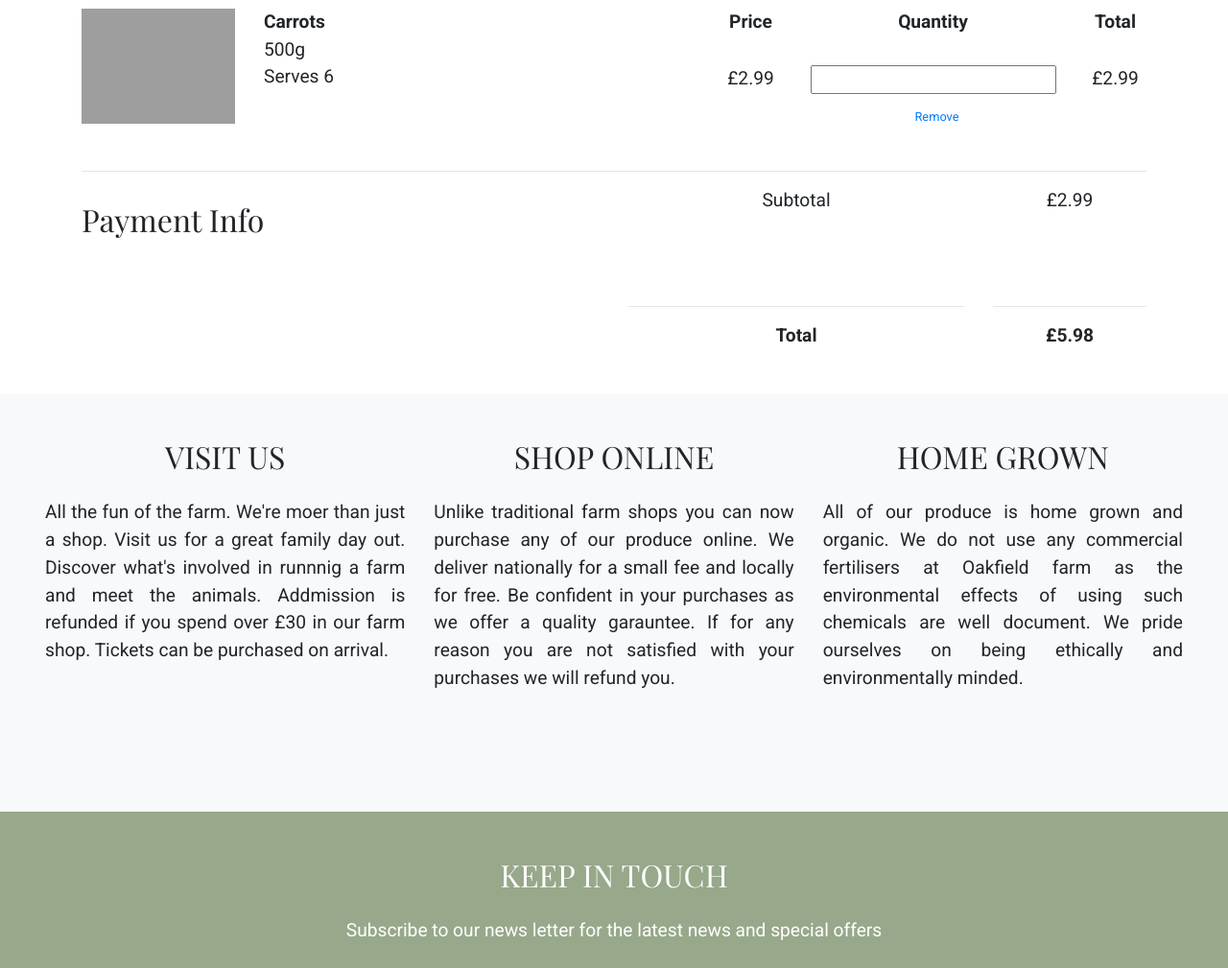
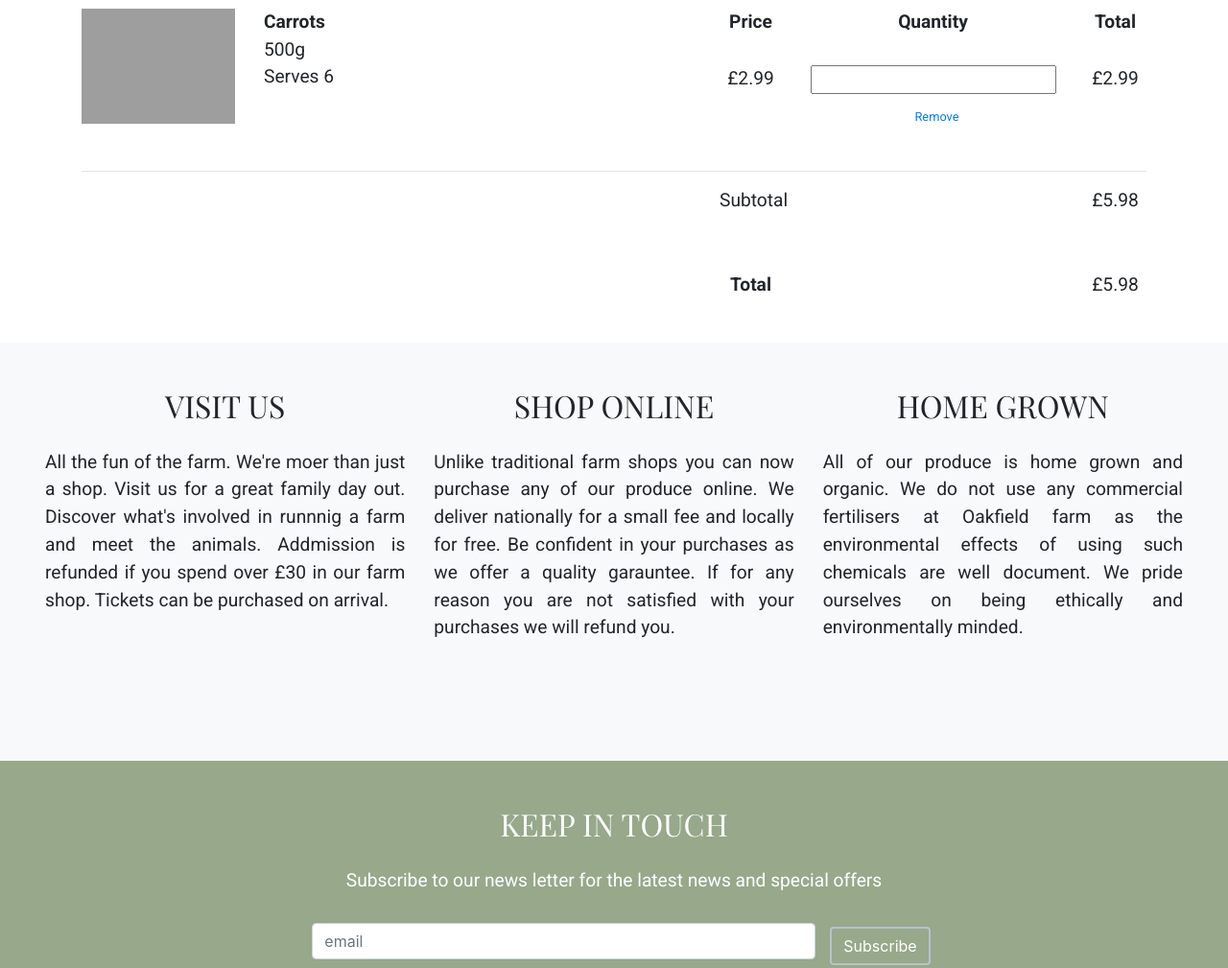
Before and after one commit to JayPeaa/msproject5, a Django app: page /cart/ in a window 1280 px wide. Shown: the part 639-1648 px from the top of the page at 96% size. Run offline with Django 3.2, Linux system fonts and the light colour scheme; some libraries are stand-ins or nearby versions; grey boxes are pictures that could not be loaded.

Commit message:
Styled cart page Subtotal and Total sections#

```diff
--- a/templates/cart.html
+++ b/templates/cart.html
@@ -10,20 +10,20 @@
         </div>
     </div>
     <div class="row">
-        <div class="col-sm-12 col-md-2">
+        <div class="col-sm-6 col-md-2">
             <img src="../static/img/carrots.jpg" class="img-fluid" alt="">
         </div>
-        <div class="col-sm-12 col-md-2">
+        <div class="col-sm-6 col-md-2">
             <p><strong>Carrots</strong><br>500g<br>Serves 6</p>
         </div>
         <div class="offset-md-3">
 
         </div>
-        <div class="col-sm-12 col-md-1">
+        <div class="col-sm-6 col-md-1">
             <p class="text-center"><strong>Price</strong></p>
             <p class="text-center">£2.99</p>
         </div>
-        <div class="col-sm-12 col-md-3 text-center">
+        <div class="col-sm-6 col-md-3 text-center">
             <p class="text-center"><strong>Quantity</strong></p>
             <input class="text-center align-items-center" type="number"></input>
             <div class="text-center">
@@ -31,7 +31,35 @@
             </small>
             </div>
         </div>
-        <div class="col-sm-12 col-md-1">
+        <div class="col-sm-6 col-md-1">
+            <p class="text-center"><strong>Total</strong></p>
+            <p class="text-center">£2.99</p>
+        </div>
+    </div>
+    <hr>
+    <div class="row">
+        <div class="col-sm-6 col-md-2">
+            <img src="../static/img/carrots.jpg" class="img-fluid" alt="">
+        </div>
+        <div class="col-sm-6 col-md-2">
+            <p><strong>Carrots</strong><br>500g<br>Serves 6</p>
+        </div>
+        <div class="offset-md-3">
+
+        </div>
+        <div class="col-sm-6 col-md-1">
+            <p class="text-center"><strong>Price</strong></p>
+            <p class="text-center">£2.99</p>
+        </div>
+        <div class="col-sm-6 col-md-3 text-center">
+            <p class="text-center"><strong>Quantity</strong></p>
+            <input class="text-center align-items-center" type="number"></input>
+            <div class="text-center">
+                <small class="text-muted "><a class="ml-2" href="#">Remove</a>
+            </small>
+            </div>
+        </div>
+        <div class="col-sm-6 col-md-1">
             <p class="text-center"><strong>Total</strong></p>
             <p class="text-center">£2.99</p>
         </div>
@@ -39,55 +67,36 @@
     <hr>
     <div class="row">
         <div class="col-sm-12 col-md-2">
-            <img src="../static/img/carrots.jpg" class="img-fluid" alt="">
         </div>
         <div class="col-sm-12 col-md-2">
-            <p><strong>Carrots</strong><br>500g<br>Serves 6</p>
         </div>
         <div class="offset-md-3">
 
         </div>
         <div class="col-sm-12 col-md-1">
-            <p class="text-center"><strong>Price</strong></p>
-            <p class="text-center">£2.99</p>
+            <p class="text-center">Subtotal</p>
         </div>
         <div class="col-sm-12 col-md-3 text-center">
-            <p class="text-center"><strong>Quantity</strong></p>
-            <input class="text-center align-items-center" type="number"></input>
-            <div class="text-center">
-                <small class="text-muted "><a class="ml-2" href="#">Remove</a>
-            </small>
-            </div>
+        </div>
+        <div class="col-sm-12 col-md-1">
+            <p class="text-center">£5.98</p>
+        </div>
+    </div>
+    <div class="row">
+        <div class="col-sm-12 col-md-2">
+        </div>
+        <div class="col-sm-12 col-md-2">
+        </div>
+        <div class="offset-md-3">
+
         </div>
         <div class="col-sm-12 col-md-1">
             <p class="text-center"><strong>Total</strong></p>
-            <p class="text-center">£2.99</p>
         </div>
-    </div>
-    <hr>
-
-    <div class="row">
-        <div class="col-sm-12 col-md-6">
-            <h2>Payment Info</h2>
+        <div class="col-sm-12 col-md-3 text-center">
         </div>
-        <div class="col-sm-12 col-md-4">
-            <p class="text-center">Subtotal</p>
-        </div>
-        <div class="col-sm-12 col-md-2">
-            <p class="text-center">£2.99</p>
-        </div>
-    </div>
-    <div class="row">
-        <div class="col-sm-12 col-md-6">
-
-        </div>
-        <div class="col-sm-12 col-md-4">
-            <hr>
-            <p class="text-center"><strong>Total</strong></p>
-        </div>
-        <div class="col-sm-12 col-md-2">
-            <hr>
-            <p class="text-center"><strong>£5.98</strong></p>
+        <div class="col-sm-12 col-md-1">
+            <p class="text-center">£5.98</p>
         </div>
     </div>
 </div>
```
